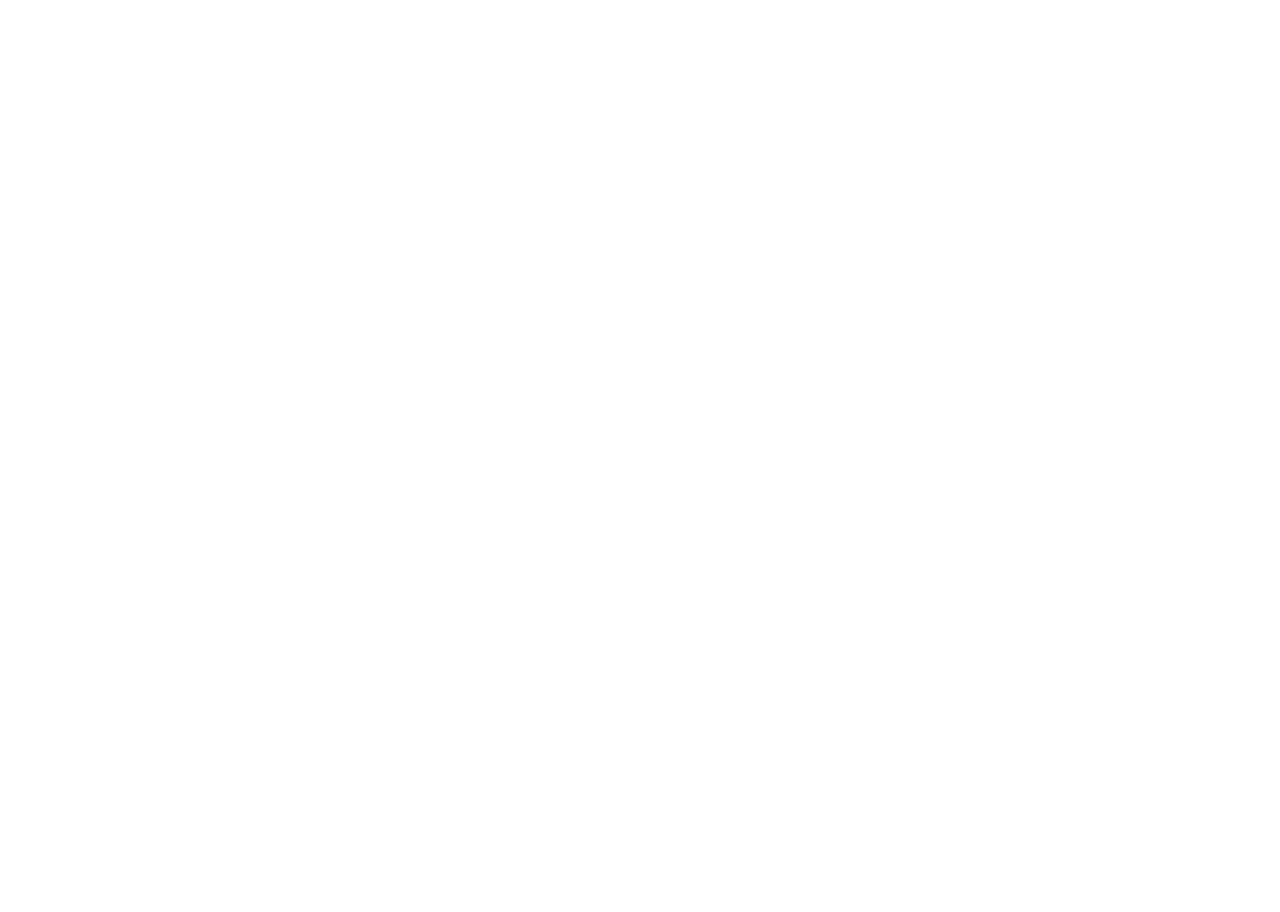
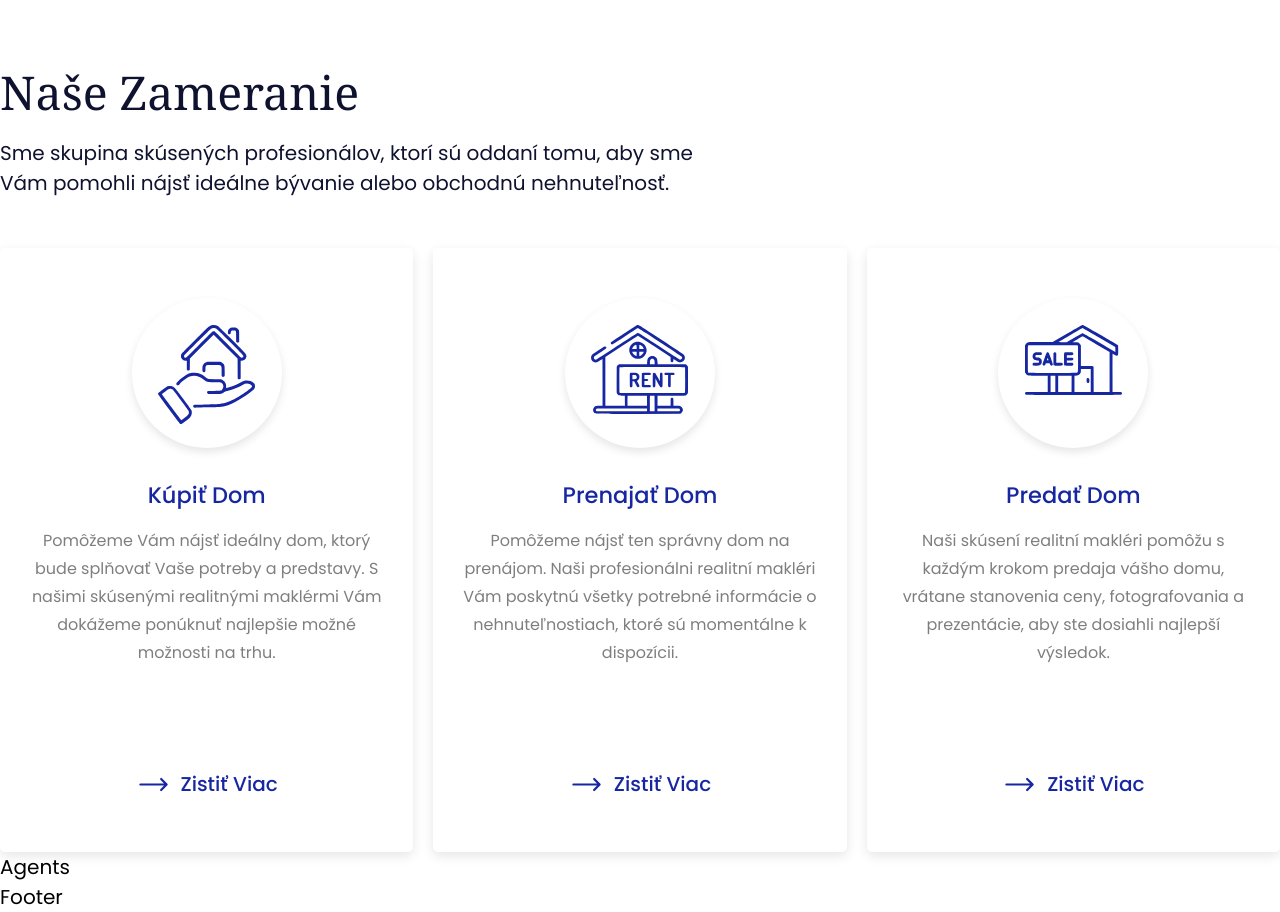
Before and after one commit to davidnx01/real-estate-portfolio, a Next.js app: page / in a window 1280 px wide. Shown: the part 1700-2612 px from the top of the page. Before the commit the page ends 1700 px from the top, so only its background shows below. Built offline with nearby package versions, Linux system fonts and the light colour scheme.

Commit message:
Services Design

```diff
--- /dev/null
+++ b/common/Components/Service.jsx
@@ -0,0 +1,30 @@
+import React from 'react'
+import styles from "../../styles/service.module.css"
+import { services } from '../Constants/serviceConts'
+import { HiArrowLongRight } from 'react-icons/hi2'
+
+const Service = () => {
+  return (
+    <>
+        {services.map((service) => (
+            <div className={styles.service}>
+                <div className={styles.icon}>
+                    <img src={service.icon} alt="Service Icon" />
+                </div>
+
+                <h4>{service.title}</h4>
+
+                <p>{service.description}</p>
+
+                <a className={styles.service_cta}>
+                    <HiArrowLongRight size={35} />
+                    Zistiť Viac
+                </a>
+            </div>
+        ))}
+
+    </>
+  )
+}
+
+export default Service
--- a/common/Containers/Services.jsx
+++ b/common/Containers/Services.jsx
@@ -1,9 +1,25 @@
 import React from 'react'
-import "../../styles/services.module.css"
+import styles from "../../styles/services.module.css"
+import Heading from '../Components/Heading'
+import Service from '../Components/Service'
 
 const Services = () => {
   return (
-    <div>Services</div>
+    <>
+      <section id='services' className={styles.services_section}>
+        <Heading
+          title="Naše Zameranie"
+          description="Sme skupina skúsených profesionálov, ktorí sú oddaní tomu,
+          aby sme Vám pomohli nájsť ideálne bývanie alebo obchodnú nehnuteľnosť."
+        />
+
+        <div className={styles.services_wrap}>
+          <Service />
+        </div>
+
+
+      </section>
+    </>
   )
 }
 
--- /dev/null
+++ b/styles/service.module.css
@@ -0,0 +1,54 @@
+.service {
+    padding: 2.5rem 1.5rem;
+    background: white;
+    box-shadow: 0px 4px 12px rgba(0, 0, 0, 0.1);
+    border-radius: 5px;
+    display: flex;
+    align-items: center;
+    justify-content: center;
+    flex-direction: column;
+    text-align: center;
+}
+
+.icon {
+    width: 150px;
+    height: 150px;
+    border-radius: 50%;
+    background: #FFFFFF;
+    box-shadow: 0px 4px 8px rgba(0, 0, 0, 0.1);
+    padding: 1.325rem;
+    margin-bottom: 1.5rem;
+}
+
+.service h4 {
+    font-size: 1.125rem;
+    color: var(--primary-color);
+    margin-bottom: .725rem;
+    font-weight: 500;
+}
+
+.service p {
+    color: black;
+    opacity: .5;
+    font-size: .8rem;
+    line-height: 1.75em;
+    margin-bottom: 2.5rem;
+}
+
+.service_cta {
+    display: flex;
+    align-items: center;
+    justify-content: flex-start;
+    gap: .5rem;
+    font-size: 1rem;
+    color: var(--primary-color);
+    font-weight: 500;
+    margin-top: 2.5rem;
+    transition: .12s ease-in;
+    width: fit-content;
+    cursor: pointer;
+}
+
+.service_cta:hover {
+    transform: translate(10px, 0);
+}
--- a/styles/services.module.css
+++ b/styles/services.module.css
@@ -0,0 +1,12 @@
+.services_section p {
+    max-width: 700px;
+}
+
+.services_wrap {
+    width: 100%;
+    display: flex;
+    align-items: center;
+    justify-content: space-between;
+    gap: 1rem;
+    margin-top: 2.5rem;
+}
```
